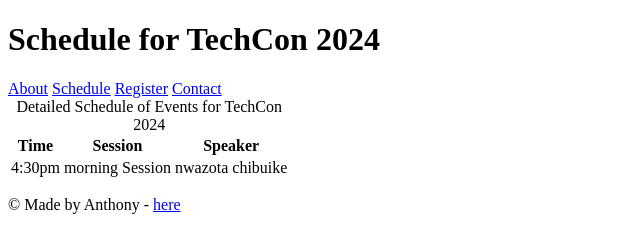
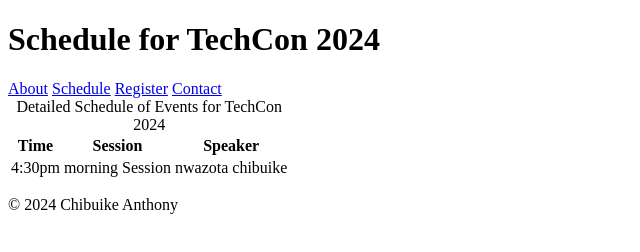
Before and after one commit to Oracle00999/TechCon_HTML, a plain HTML site: page techcon_website/schedule.html in a window 1280 px wide. Shown: the full height of the page, 0-640 px from the left. Drawn offline with Linux system fonts and the light colour scheme.

Commit message:
added schedule.html file

```diff
--- a/techcon_website/schedule.html
+++ b/techcon_website/schedule.html
@@ -19,7 +19,9 @@
     </header>
     <main>
       <table>
-        <caption>Detailed Schedule of Events for TechCon 2024</caption>
+        <caption>
+          Detailed Schedule of Events for TechCon 2024
+        </caption>
         <tr>
           <th scope="col">Time</th>
           <th scope="col">Session</th>
@@ -32,7 +34,7 @@
         </tr>
       </table>
       <footer>
-        <p>&copy; Made by Anthony - <a href="#tweets.html" target="_blank">here</a></p>
+        <p>&copy; 2024 Chibuike Anthony</p>
       </footer>
     </main>
   </body>
```
